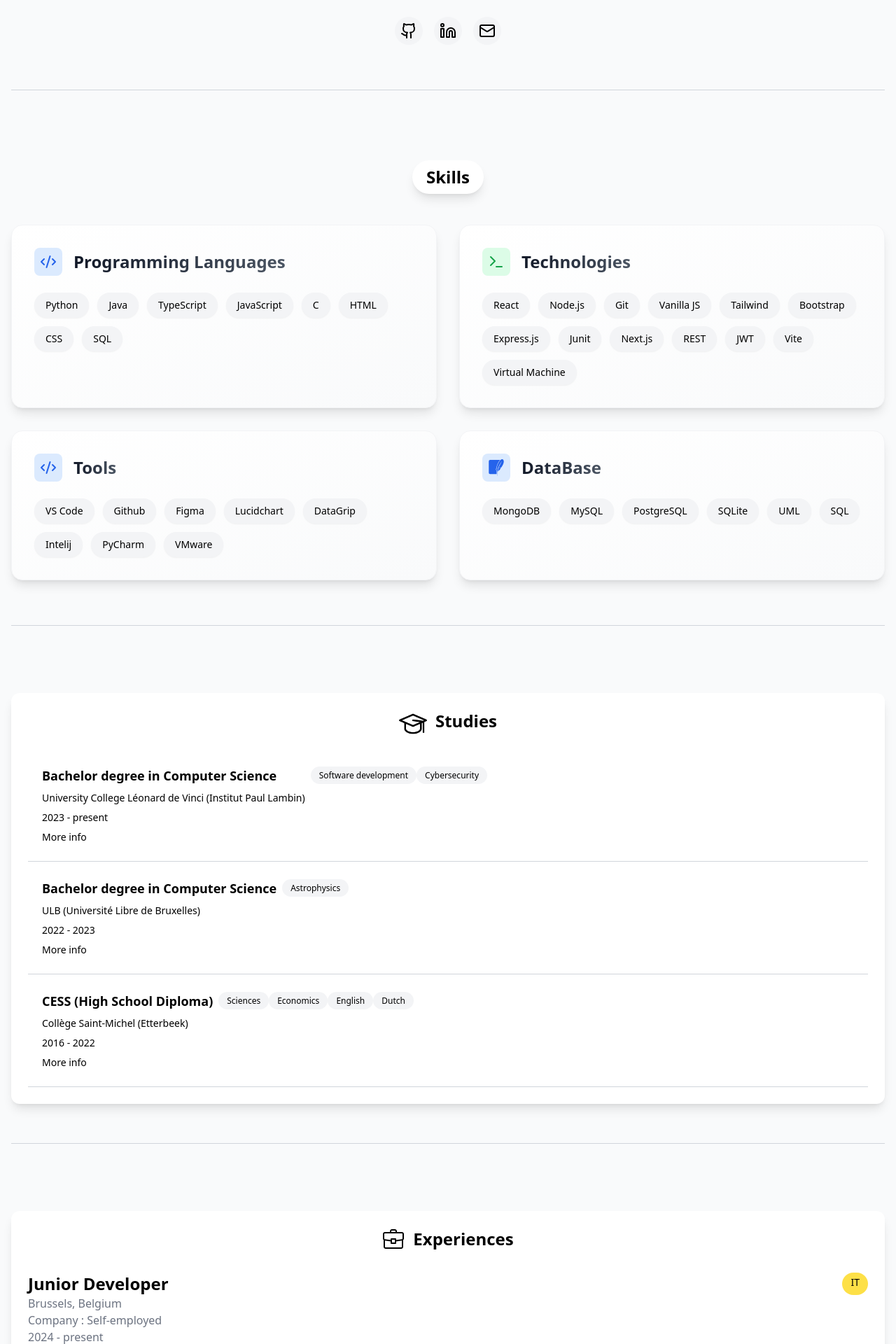
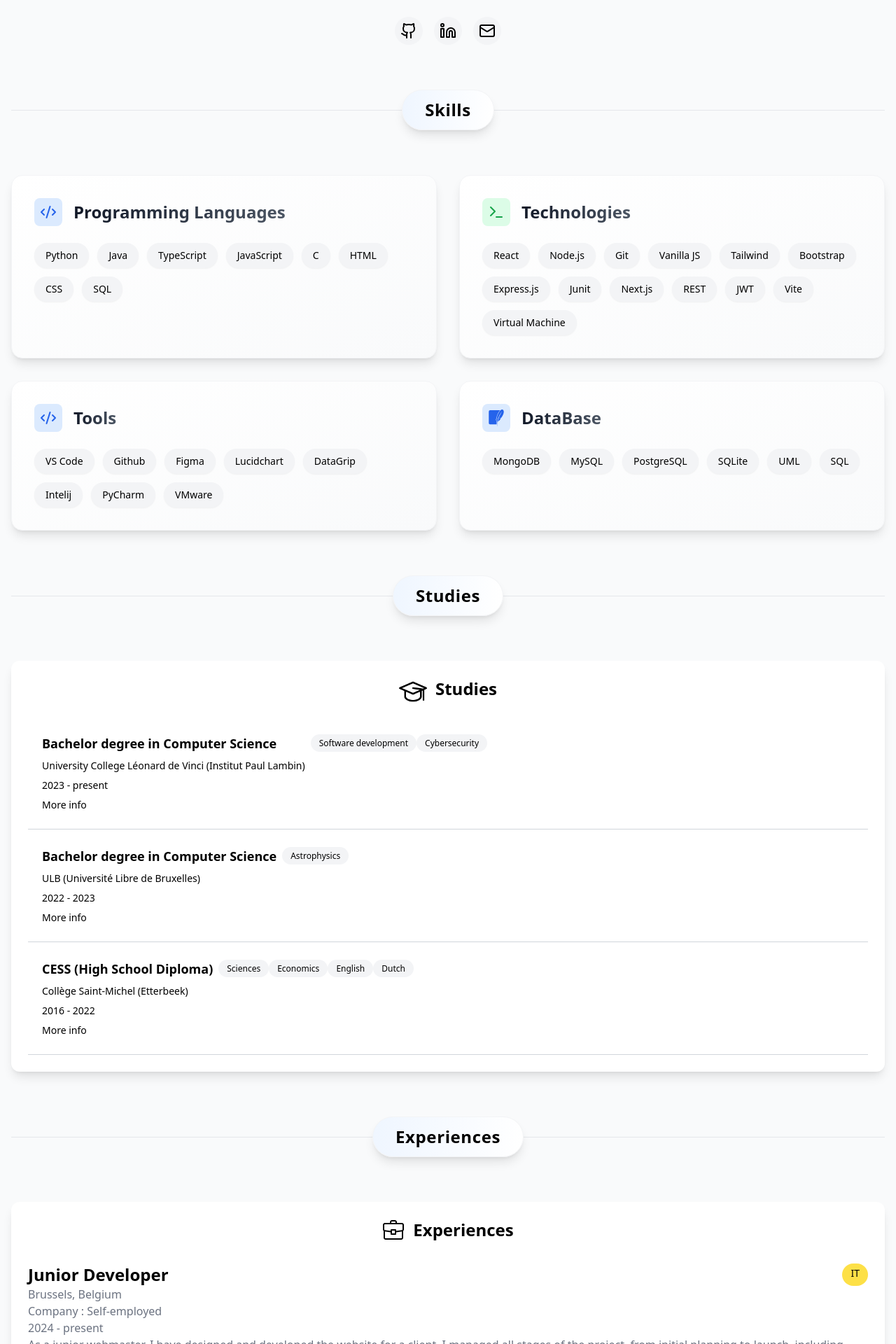
Before and after one commit to sacha-croon-vinci/Online-Resume, a React (Vite) app: page / in a window 1280 px wide. Shown: the part 360-2280 px from the top of the page at 70% size. Built offline with nearby package versions, Linux system fonts and the light colour scheme.

Commit message:
style(titres): améliorations des titres

```diff
--- a/src/App.tsx
+++ b/src/App.tsx
@@ -78,7 +78,7 @@ function App() {
       location: 'Brussels, Belgium',
       company: 'WE Fashion',
       date: 'OCT 2021 - FEB 2022',
-      description: 'As a sales assistant at WE Fashion, I assisted customers by providing personalised advice and addressing their needs. I was also responsible for the layout of the shelves, ensuring that products were displayed in an attractive and organised manner. Additionally, I wore the brand’s clothing to promote it, thereby contributing to increased sales and enhancing the company’s image.',
+      description: 'As a sales assistant at WE Fashion, I assisted customers by providing personalised advice and addressing their needs. I was also responsible for the layout of the shelves, ensuring that products were displayed in an attractive and organised manner. Additionally, I wore the brand\'s clothing to promote it, thereby contributing to increased sales and enhancing the company\'s image.',
       option: ['Promote', 'Sale', 'inventory management'],
       language: ['French', 'Dutch'],
     },
@@ -128,14 +128,22 @@ function App() {
         <Hero />
 
 
-        <div id='skills' className="border-t border-gray-300 dark:border-gray-700 my-16 pt-8 "></div>
-
-        <div className='flex justify-center py-1 mb-10 select-none'>
-          <h2 className=' dark:text-white px-5 py-2 rounded-full bg-white dark:bg-gray-800 shadow-lg text-2xl font-semibold'>Skills</h2>
+        <div id='skills' className="relative my-16">
+          <div className="absolute inset-0 flex items-center">
+            <div className="w-full border-t border-gray-200 dark:border-gray-700"></div>
+          </div>
+          <div className="relative flex justify-center">
+            <h2 className="relative dark:text-white px-8 py-3 rounded-full bg-gradient-to-r from-blue-50 to-white dark:from-gray-800 dark:to-gray-900
+                           shadow-lg text-2xl font-bold tracking-wide
+                           border border-gray-100 dark:border-gray-700
+                           before:absolute before:inset-0 before:rounded-full before:bg-gradient-to-r before:from-blue-500/10 before:to-transparent before:opacity-0 hover:before:opacity-100 before:transition-opacity before:duration-300
+                           after:absolute after:inset-0 after:rounded-full after:bg-gradient-to-r after:from-transparent after:to-blue-500/10 after:opacity-0 hover:after:opacity-100 after:transition-opacity after:duration-300">
+              Skills
+            </h2>
+          </div>
         </div>
 
-        <div className="grid md:grid-cols-2 gap-8 mb-16 ">
-
+        <div className="grid md:grid-cols-2 gap-8 mb-16">
           <SkillCard
             title="Programming Languages"
             items={programmingLanguages}
@@ -149,29 +157,61 @@ function App() {
           <SkillCard
             title="Tools"
             items={tools}
-
           />
           <SkillCard
             title="DataBase"
             items={DataBase}
             icon='database'
-
           />
         </div>
 
-        <div id="studies" className="border-t border-gray-300 dark:border-gray-700 my-8 pt-8 pb-8"></div>
+        <div id="studies" className="relative my-16">
+          <div className="absolute inset-0 flex items-center">
+            <div className="w-full border-t border-gray-200 dark:border-gray-700"></div>
+          </div>
+          <div className="relative flex justify-center">
+            <h2 className="relative dark:text-white px-8 py-3 rounded-full bg-gradient-to-r from-blue-50 to-white dark:from-gray-800 dark:to-gray-900
+                           shadow-lg text-2xl font-bold tracking-wide
+                           border border-gray-100 dark:border-gray-700
+                           before:absolute before:inset-0 before:rounded-full before:bg-gradient-to-r before:from-blue-500/10 before:to-transparent before:opacity-0 hover:before:opacity-100 before:transition-opacity before:duration-300
+                           after:absolute after:inset-0 after:rounded-full after:bg-gradient-to-r after:from-transparent after:to-blue-500/10 after:opacity-0 hover:after:opacity-100 after:transition-opacity after:duration-300">
+              Studies
+            </h2>
+          </div>
+        </div>
 
         <StudyCard data={studies}/>
 
-
-        <div id="experiences" className="border-t border-gray-300 dark:border-gray-700 my-8 pt-8 pb-8"></div>
+        <div id="experiences" className="relative my-16">
+          <div className="absolute inset-0 flex items-center">
+            <div className="w-full border-t border-gray-200 dark:border-gray-700"></div>
+          </div>
+          <div className="relative flex justify-center">
+            <h2 className="relative dark:text-white px-8 py-3 rounded-full bg-gradient-to-r from-blue-50 to-white dark:from-gray-800 dark:to-gray-900
+                           shadow-lg text-2xl font-bold tracking-wide
+                           border border-gray-100 dark:border-gray-700
+                           before:absolute before:inset-0 before:rounded-full before:bg-gradient-to-r before:from-blue-500/10 before:to-transparent before:opacity-0 hover:before:opacity-100 before:transition-opacity before:duration-300
+                           after:absolute after:inset-0 after:rounded-full after:bg-gradient-to-r after:from-transparent after:to-blue-500/10 after:opacity-0 hover:after:opacity-100 after:transition-opacity after:duration-300">
+              Experiences
+            </h2>
+          </div>
+        </div>
 
         <ExperienceCard data={experiences} />
 
-        <div id='langages' className="border-t border-gray-300 dark:border-gray-700 my-8 pt-8 pb-8"></div>
-
-        <div className='flex justify-center   py-1 mb-10 select-none'>
-          <h2 className=' dark:text-white px-5 py-2 rounded-full bg-white dark:bg-gray-800 shadow-lg text-2xl font-semibold'>Languages</h2>
+        <div id='langages' className="relative my-16">
+          <div className="absolute inset-0 flex items-center">
+            <div className="w-full border-t border-gray-200 dark:border-gray-700"></div>
+          </div>
+          <div className="relative flex justify-center">
+            <h2 className="relative dark:text-white px-8 py-3 rounded-full bg-gradient-to-r from-blue-50 to-white dark:from-gray-800 dark:to-gray-900
+                           shadow-lg text-2xl font-bold tracking-wide
+                           border border-gray-100 dark:border-gray-700
+                           before:absolute before:inset-0 before:rounded-full before:bg-gradient-to-r before:from-blue-500/10 before:to-transparent before:opacity-0 hover:before:opacity-100 before:transition-opacity before:duration-300
+                           after:absolute after:inset-0 after:rounded-full after:bg-gradient-to-r after:from-transparent after:to-blue-500/10 after:opacity-0 hover:after:opacity-100 after:transition-opacity after:duration-300">
+              Languages
+            </h2>
+          </div>
         </div>
 
         <LanguageCard data={languages}/>
```
